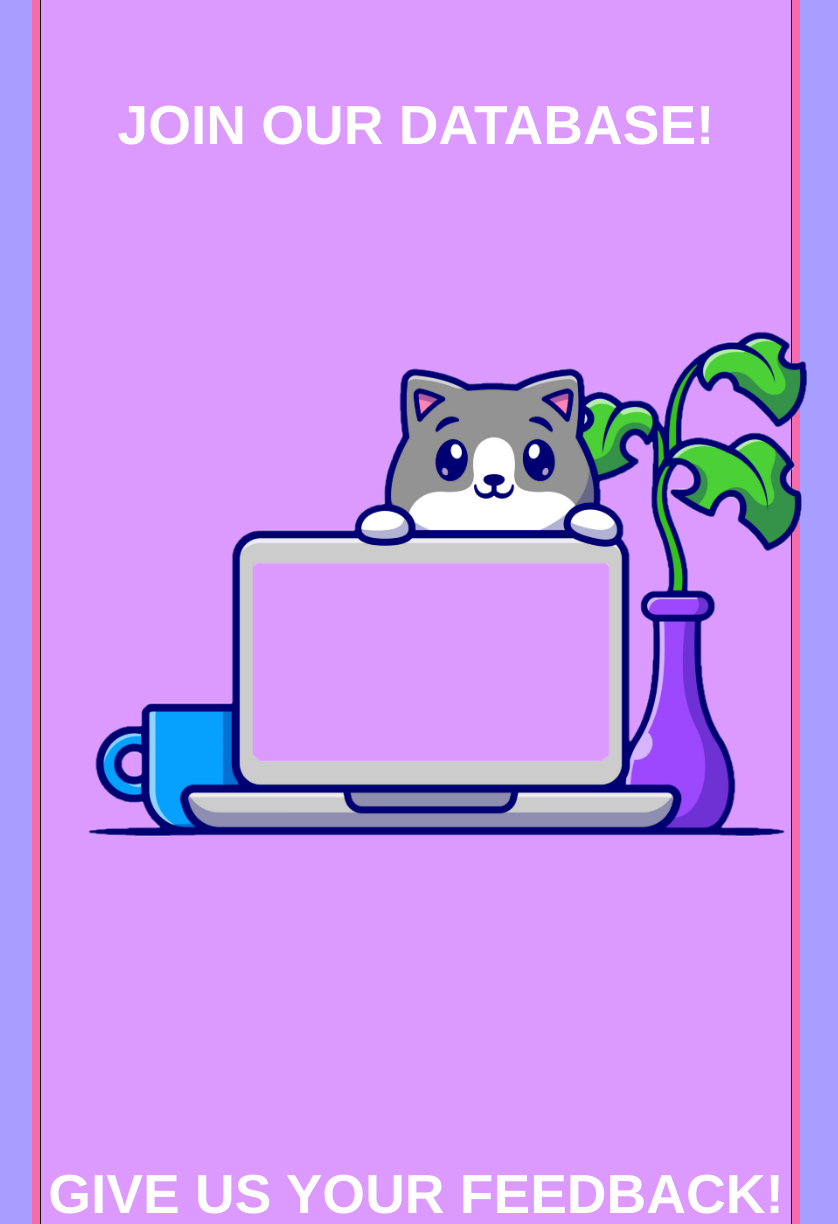
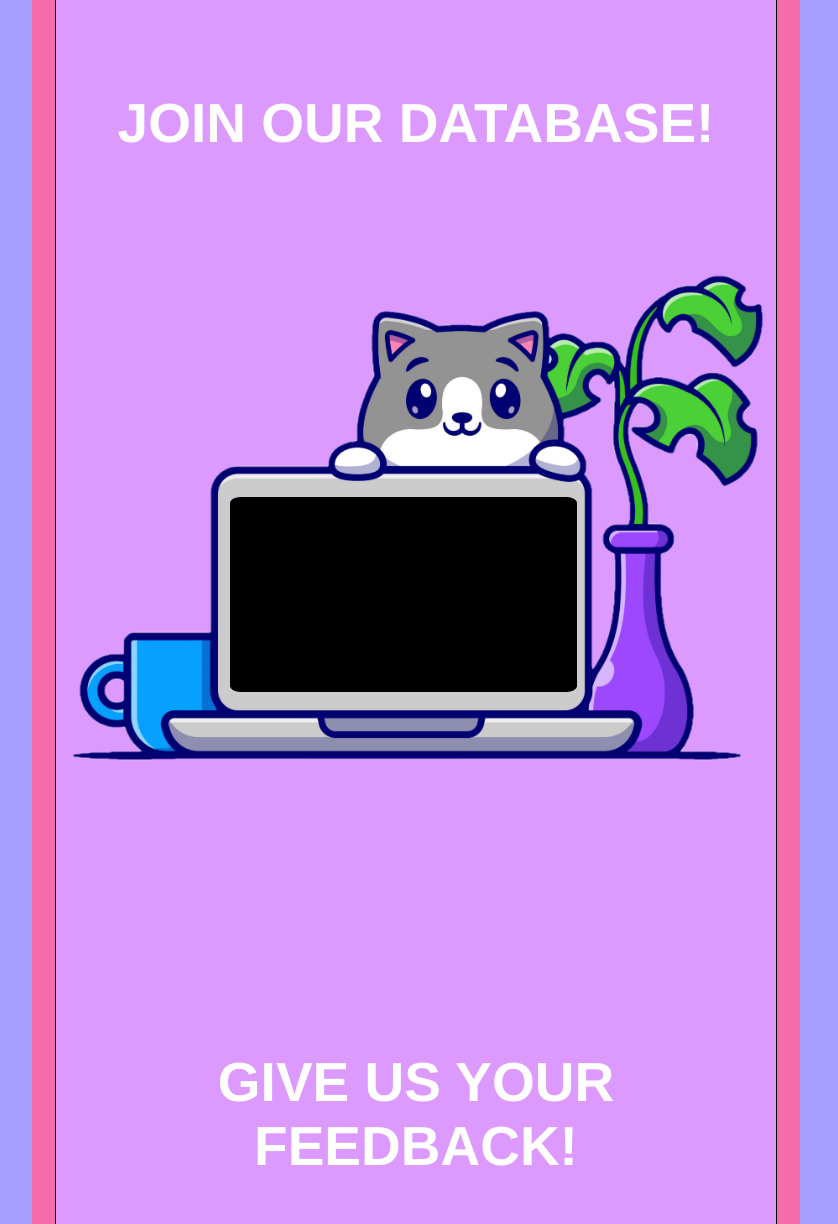
Before and after one commit to ArcadeGems/COSC219Project, a PHP site: page / in a window 1280 px wide. Shown: the part 2274-3498 px from the top of the page, without its empty margins (224-1062 px from the left). Run offline with PHP 8.4, Linux system fonts and the light colour scheme; some web fonts are replaced.

Commit message:
added terminal 'Screen'

```diff
--- a/css/style.css
+++ b/css/style.css
@@ -147,3 +164,28 @@
 .footer-social li a {
 	text-decoration: none;
 }
+
+.laptopterminal {
+display: flex;
+justify-content: center;
+align-items: center;
+position: relative;
+}
+
+.laptopterminal img {
+	width: 100%;
+	height: 100%;
+}
+
+.laptopterminal textarea {
+	position: absolute;
+	width: 47%;
+	height: 26%;
+	top: 41.2%;
+	left: 24.2%;
+	background-color: rgb(0, 0, 0);
+	color: green;
+    border-radius: 3%;
+	border: 2px solid black;
+	resize: none;
+}
--- a/index.php
+++ b/index.php
@@ -10,15 +10,17 @@
 <body>
   <header>
     <nav class="navbar">
-      <ul>
+      <ul class="main-links">
         <li><a href="#games">GAMES</a></li>
         <li><a href="#aboutus">ABOUT US</a></li>
         <li><a href="#database">JOIN NOW</a></li>
         <li><a href="#feedback">FEEDBACK</a></li>
         <li><a href="#footer-social">CONTACT</a></li>
       </ul>
-
-
+      <ul class="sub-links">
+        <li><a href="php/signup.php">SIGN UP</a></li>
+        <li><a href="insert ajax">LOGIN</a></li>
+      </ul>
     </nav>
     <section class="logo">
       <img src="img/logo_square_1485x1485_tight.jpg" alt="logo" id="logo" />
@@ -50,8 +52,9 @@
       <h1 id="database">
         <br>
         <h2>Join our database!</h2>
-        <div id="laptop-terminal">
-          <img src="img/laptop_transparent_screen.png" class="clipart" alt="laptop" id="laptop" style="max-height: 750px; width: auto;">
+        <div class="laptopterminal" id="laptop-terminal">
+          <img src="img/laptop_transparent_screen.png" alt="laptop" id="laptop">
+          <textarea readonly id="terminal" rows="10" cols="50"></textarea>
         </div>
         <br><br>
       </h1>
@@ -64,7 +67,7 @@
           <img src="img/cartoonmanjumpingclear.png" class="clipart" alt="Cartoon man jumping" id="cartoonmanjumping" style="max-height: 300px; width: auto;">
 
           <?php
-          include('php_snippet/contact_form.php');
+          include('php/contact_form.php');
           isset($_POST['submit']) ? include('php_snippet/contact_form_response.php') : NULL;
           ?>
         </div>
```
Also changed, not shown: other parts of css/style.css (+23 -6 lines), php/signup.php (added, +38 -0 lines), php/contact_form.php (renamed from php_snippet/contact_form.php), php/contact_form_response.php (renamed from php_snippet/contact_form_response.php).
